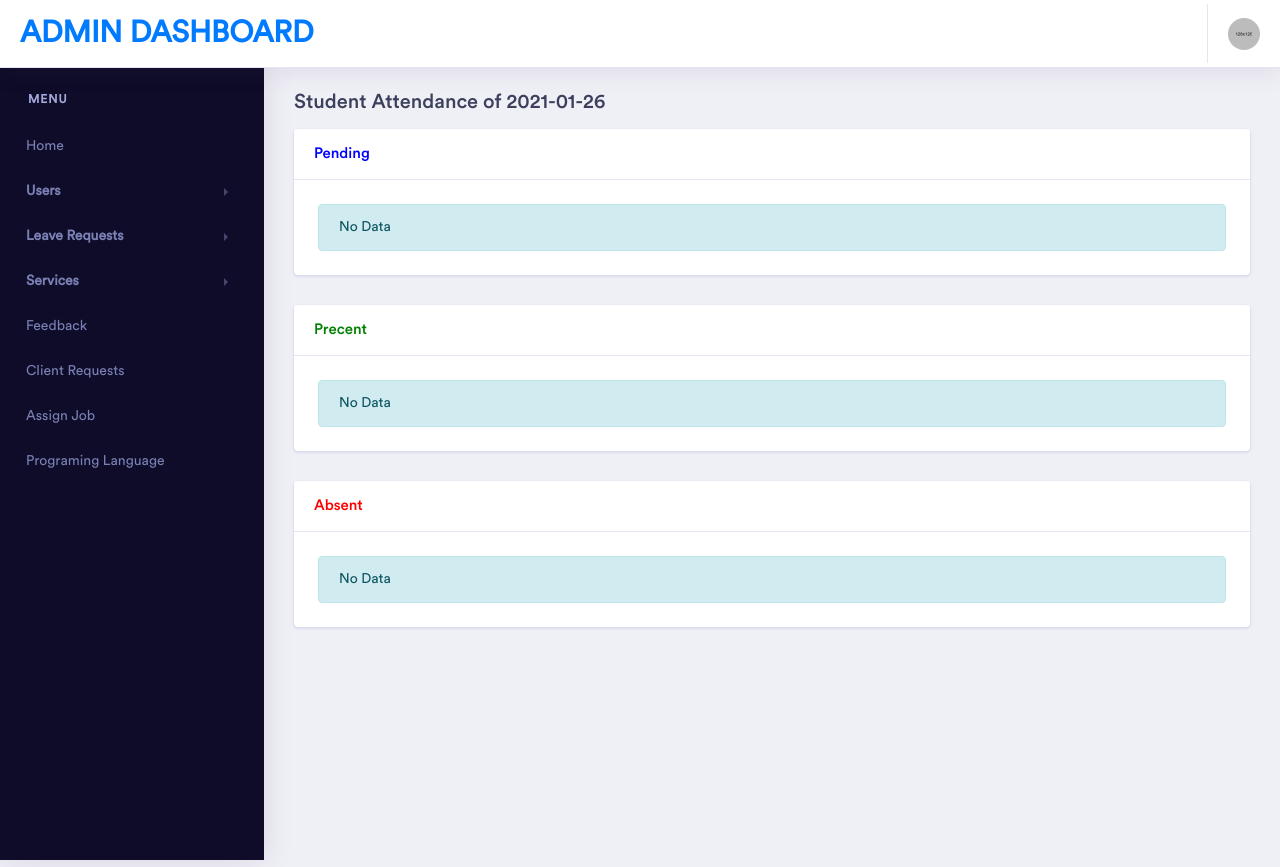
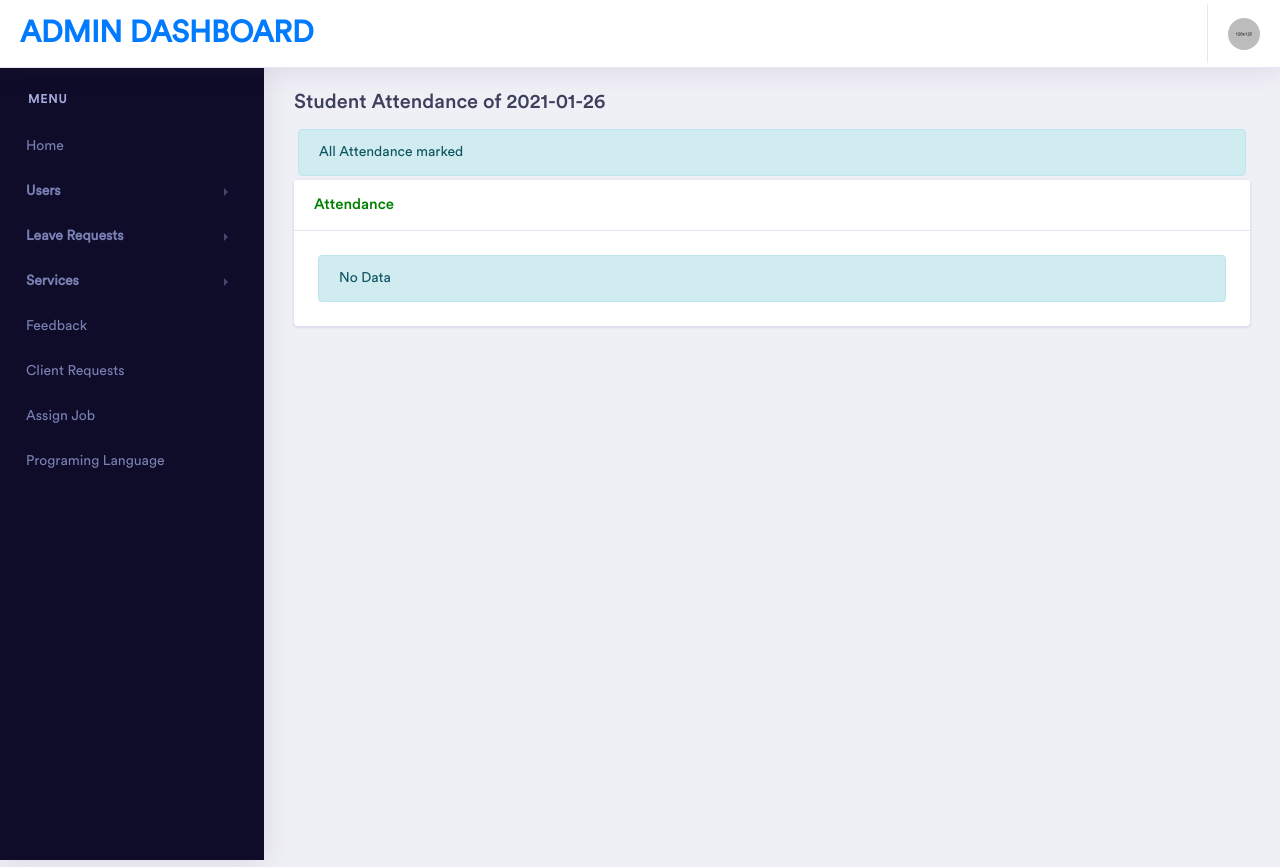
Before and after one commit to aloysius-thomas/globel-solution, a Django app: page /dashboard/staff/students-attendance/ in a window 1280 px wide. Shown: the top 867 px of the page. Run offline with Django 3.2, Linux system fonts and the light colour scheme; the visitor is signed in with stand-in values (Sample User, id 1); data comes from the database, SQL or seed files in the repository; data that the repository does not hold is empty; some libraries are stand-ins or nearby versions.

Commit message:
attendance fixed

```diff
--- a/project/solutions/forms.py
+++ b/project/solutions/forms.py
@@ -74,7 +74,7 @@ class StudentForm(UserForm):
     age = forms.CharField()
     college = forms.CharField()
     course = forms.ModelChoiceField(queryset=ProgrammingLanguages.objects.all())
-    project_due_date = forms.DateField()
+    project_due_date = forms.DateTimeField(input_formats=['%d/%m/%Y'])
     fees = forms.IntegerField()
 
     def save_user(self):
@@ -138,6 +138,8 @@ class FeedbackForm(forms.ModelForm):
 
 class LeavesForm(forms.ModelForm):
     leave_type = forms.ChoiceField(choices=(('Sick', 'Sick'), ('Casual', 'Casual')))
+    from_date = forms.DateTimeField(input_formats=['%d/%m/%Y'])
+    to_date = forms.DateTimeField(input_formats=['%d/%m/%Y'])
 
     class Meta:
         model = Leaves
--- a/project/solutions/views.py
+++ b/project/solutions/views.py
@@ -372,11 +372,10 @@ def students_attendance(request):
             Attendance.objects.create(user=student, date=today)
 
     pending = Attendance.objects.filter(date=today, status='pending')
-    present = Attendance.objects.filter(date=today, status='percent')
-    absent = Attendance.objects.filter(date=today, status='absent')
+    attendance = Attendance.objects.filter(date=today, status__in=['percent', 'absent'])
 
     return render(request, 'staff/attendance.html',
-                  {'pending': pending, 'title': title, 'present': present, 'absent': absent})
+                  {'pending': pending, 'title': title, 'attendance': attendance, })
 
 
 @login_required
--- a/project/templates/base-admin.html
+++ b/project/templates/base-admin.html
@@ -14,6 +14,10 @@
     <link rel="stylesheet" href="{% static 'assets/libs/css/style.css' %}">
     <link rel="stylesheet" href="{% static 'assets/vendor/fonts/fontawesome/css/fontawesome-all.css' %}">
     <link rel="stylesheet" type="text/css" href="https://cdn.datatables.net/1.10.23/css/jquery.dataTables.css">
+
+    <!-- Fengyuan Chen's Datepicker -->
+    <link rel="stylesheet" href="https://cdnjs.cloudflare.com/ajax/libs/datepicker/0.6.5/datepicker.min.css"
+          integrity="sha256-b88RdwbRJEzRx95nCuuva+hO5ExvXXnpX+78h8DjyOE=" crossorigin="anonymous"/>
 </head>
 
 <body>
@@ -250,6 +254,17 @@
 <script src="{% static 'assets/vendor/slimscroll/jquery.slimscroll.js' %}"></script>
 <script src="{% static 'assets/libs/js/main-js.js' %}"></script>
 <script type="text/javascript" charset="utf8" src="https://cdn.datatables.net/1.10.23/js/jquery.dataTables.js"></script>
+<script src="https://code.jquery.com/jquery-3.3.1.slim.min.js"
+        integrity="sha384-q8i/X+965DzO0rT7abK41JStQIAqVgRVzpbzo5smXKp4YfRvH+8abtTE1Pi6jizo"
+        crossorigin="anonymous"></script>
+<script src="https://cdnjs.cloudflare.com/ajax/libs/datepicker/0.6.5/datepicker.min.js"
+        integrity="sha256-/7FLTdzP6CfC1VBAj/rsp3Rinuuu9leMRGd354hvk0k=" crossorigin="anonymous"></script>
+<script>
+    $(function () {
+        $("#datepicker").datepicker();
+    });
+</script>
+
 {% block extra-js %}
 
 {% endblock %}
--- a/project/templates/staff/attendance.html
+++ b/project/templates/staff/attendance.html
@@ -4,10 +4,10 @@
 {% endblock %}
 {% block content %}
     <h3>{{ title }}</h3>
+    {% if pending %}
         <div class="card">
             <h5 class="card-header" style="color: blue">Pending</h5>
             <div class="card-body">
-            {% if pending %}
                 <table class="table table-hover">
                     <thead>
                     <tr>
@@ -33,15 +33,15 @@
                     {% endfor %}
                     </tbody>
                 </table>
-            {% else %}
-                <p class="alert alert-info m-1"> No Data</p>
-            {% endif %}
             </div>
         </div>
+    {% else %}
+        <p class="alert alert-info m-1"> All Attendance marked</p>
+    {% endif %}
     <div class="card">
-        <h5 class="card-header" style="color: green">Precent</h5>
+        <h5 class="card-header" style="color: green">Attendance</h5>
         <div class="card-body">
-            {% if present %}
+            {% if attendance %}
                 <table class="table table-hover">
                     <thead>
                     <tr>
@@ -50,35 +50,14 @@
                     </tr>
                     </thead>
                     <tbody>
-                    {% for item in present %}
+                    {% for item in attendance %}
                         <tr>
                             <td>{{ item.user.get_full_name }}</td>
-                            <td>{{ item.get_status_display }}</td>
-                        </tr>
-                    {% endfor %}
-                    </tbody>
-                </table>
+                            {% if item.status == 'absent' %}
+                                <td style="color: red">{{ item.get_status_display }}</td>
                             {% else %}
-                <p class="alert alert-info m-1"> No Data</p>
+                                <td style="color: green">{{ item.get_status_display }}</td>
                             {% endif %}
-        </div>
-    </div>
-    <div class="card">
-        <h5 class="card-header" style="color: red">Absent</h5>
-        <div class="card-body">
-            {% if absent %}
-                <table class="table table-hover">
-                    <thead>
-                    <tr>
-                        <th scope="col">Student</th>
-                        <th scope="col">Status</th>
-                    </tr>
-                    </thead>
-                    <tbody>
-                    {% for item in absent %}
-                        <tr>
-                            <td>{{ item.user.get_full_name }}</td>
-                            <td>{{ item.get_status_display }}</td>
                         </tr>
                     {% endfor %}
                     </tbody>
```
Also changed, not shown: project/templates/admin/leave-create.html (+12 -0 lines). Lines whose indentation alone changed are shown as unchanged.
